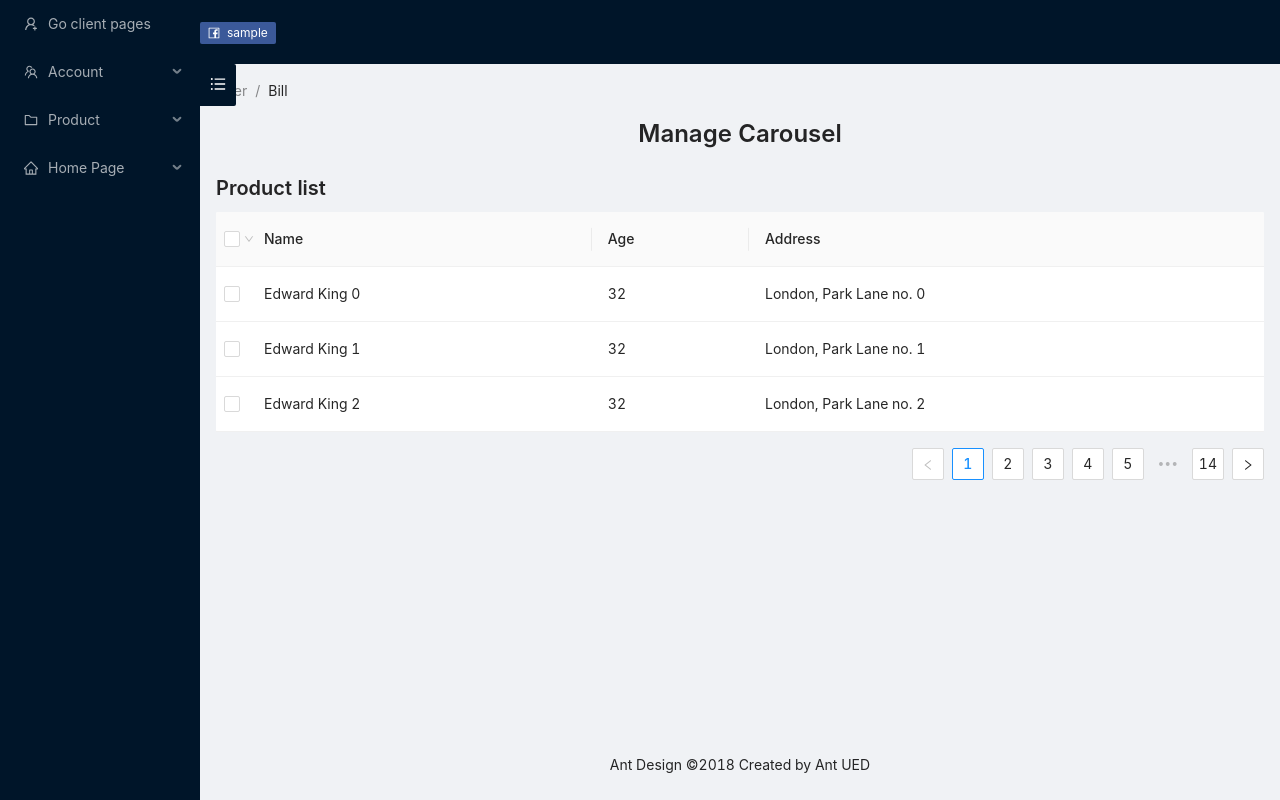
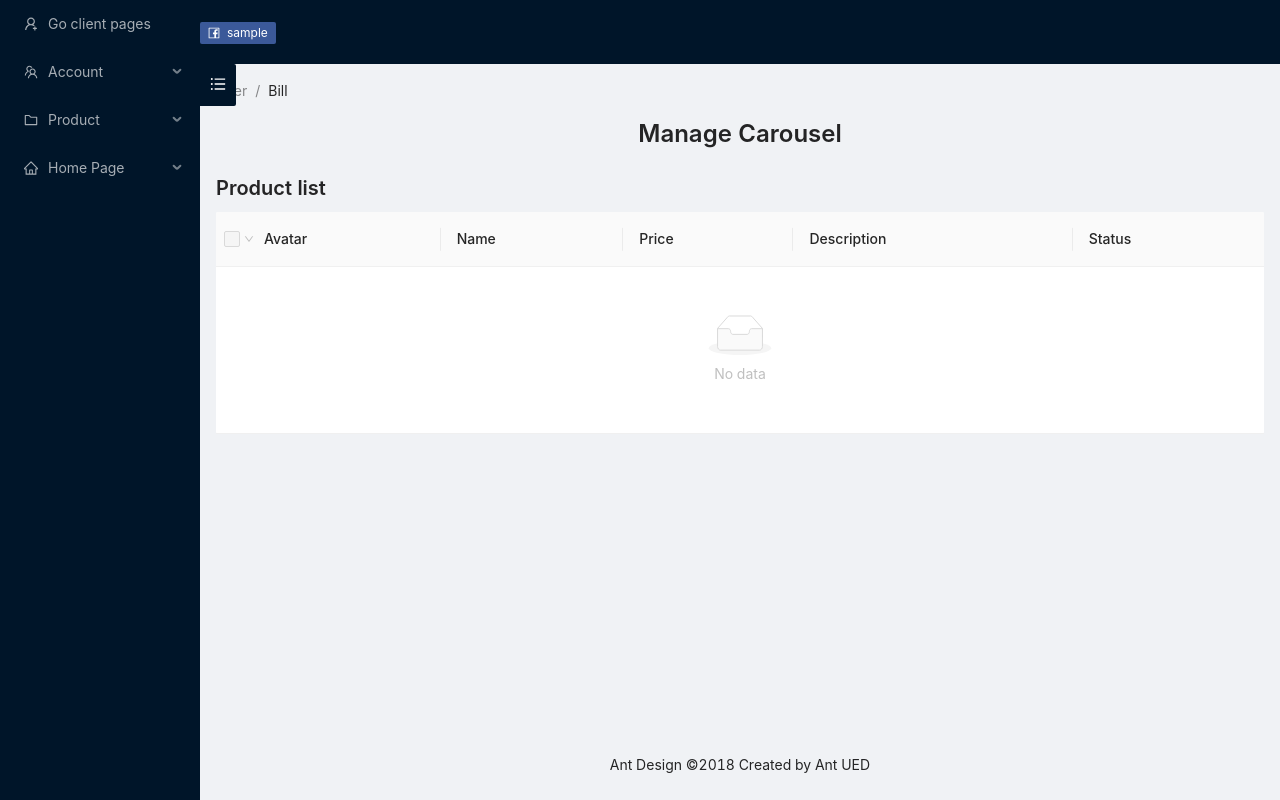
Before and after one commit to Tung9120/ReactJS-my-project-1, a React (Create React App) app: page /admin/home-page/carousel in a window 1280 px wide. Built offline with nearby package versions, Linux system fonts and the light colour scheme; sample sign-in values are in the browser's storage; the HTML template or start-up script is replaced by a standard one.

Commit message:
fetch product data and carousel data from user reduce at CarouselMng

```diff
--- a/src/views/components/CarouselMng.js
+++ b/src/views/components/CarouselMng.js
@@ -1,38 +1,73 @@
 import React, { Component } from "react";
-import { Table, Typography } from "antd";
-import { connect } from 'react-redux'
+import { Table, Tag, Typography } from "antd";
+import { connect } from "react-redux";
 
 const { Title } = Typography;
 
 const columns = [
   {
+    title: "Avatar",
+    dataIndex: "avatar",
+    key: "avatar",
+    render: (avatar) => <img src={avatar} />,
+  },
+  {
     title: "Name",
     dataIndex: "name",
+    key: "name",
+    render: (text) => <a>{text}</a>,
   },
   {
-    title: "Age",
-    dataIndex: "age",
+    title: "Price",
+    dataIndex: "price",
+    key: "price",
+    render: (price) => `$${price}`,
   },
   {
-    title: "Address",
-    dataIndex: "address",
+    title: "Description",
+    dataIndex: "description",
+    key: "description",
+  },
+  {
+    title: "Status",
+    key: "status",
+    dataIndex: "status",
+    render: (status) => (
+      <>
+        {status.map((status) => {
+          let color;
+
+          if (status === "bestseller") {
+            color = "geekblue";
+          }
+
+          if (status === "out-of-stock") {
+            color = "volcano";
+          }
+
+          if (status === "new") {
+            color = "green";
+          }
+
+          return (
+            <Tag color={color} key={status}>
+              {status.toUpperCase()}
+            </Tag>
+          );
+        })}
+      </>
+    ),
   },
 ];
 
-const data = [];
-for (let i = 0; i < 40; i++) {
-  data.push({
-    key: i,
-    name: `Edward King ${i}`,
-    age: 32,
-    address: `London, Park Lane no. ${i}`,
-  });
-}
+class CarouselMng extends Component {
 
-class CarouselMng extends Component {
-  state = {
-    selectedRowKeys: [], // Check here to configure the default column
-  };
+  constructor(props){
+    super(props);
+    this.state = {
+      selectedRowKeys: this.props.carousel
+    }
+  }
 
   onSelectChange = (selectedRowKeys) => {
     console.log("selectedRowKeys changed: ", selectedRowKeys);
@@ -41,6 +76,7 @@ class CarouselMng extends Component {
 
   render() {
     const { selectedRowKeys } = this.state;
+    const {products} = this.props;
     const rowSelection = {
       selectedRowKeys,
       onChange: this.onSelectChange,
@@ -77,7 +113,7 @@ class CarouselMng extends Component {
         },
       ],
     };
-    console.log(this.props.products)
+    console.log(this.props.products);
     return (
       <>
         <Title level={3} style={{ textAlign: "center" }}>
@@ -85,20 +121,21 @@ class CarouselMng extends Component {
         </Title>
         <Title level={4}>Product list</Title>
         <Table
-          pagination={{defaultPageSize: 3}}
+          pagination={{ defaultPageSize: 3 }}
           rowSelection={rowSelection}
           columns={columns}
-          dataSource={data}
+          dataSource={products}
         />
       </>
     );
   }
 }
 
-function mapStateToProps(state){
+function mapStateToProps(state) {
   return {
-    products: state.user.products
-  }
+    products: state.user.products,
+    carousel: state.user.carousel,
+  };
 }
 
 export default connect(mapStateToProps)(CarouselMng);
```
